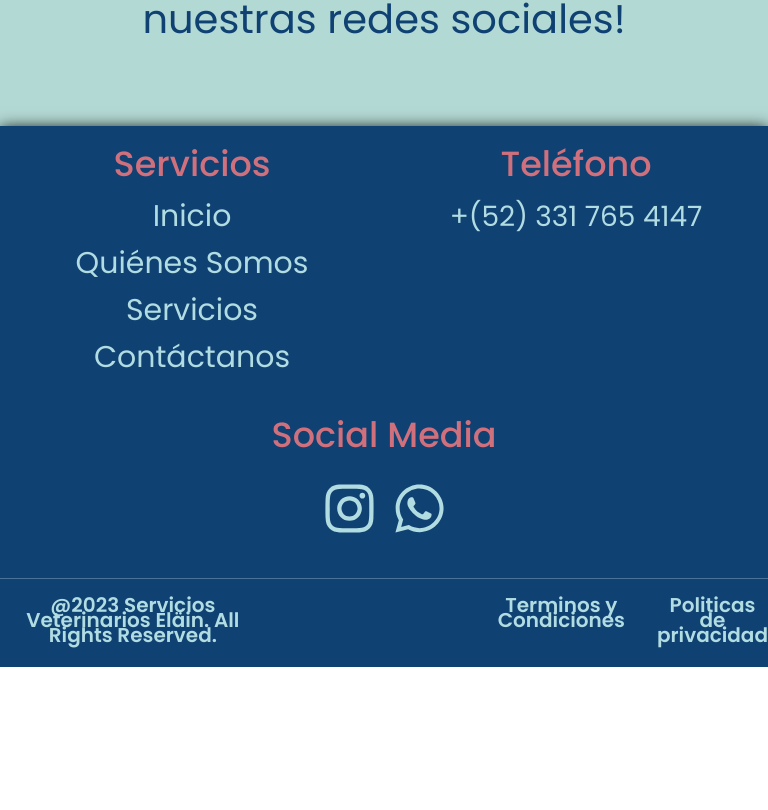
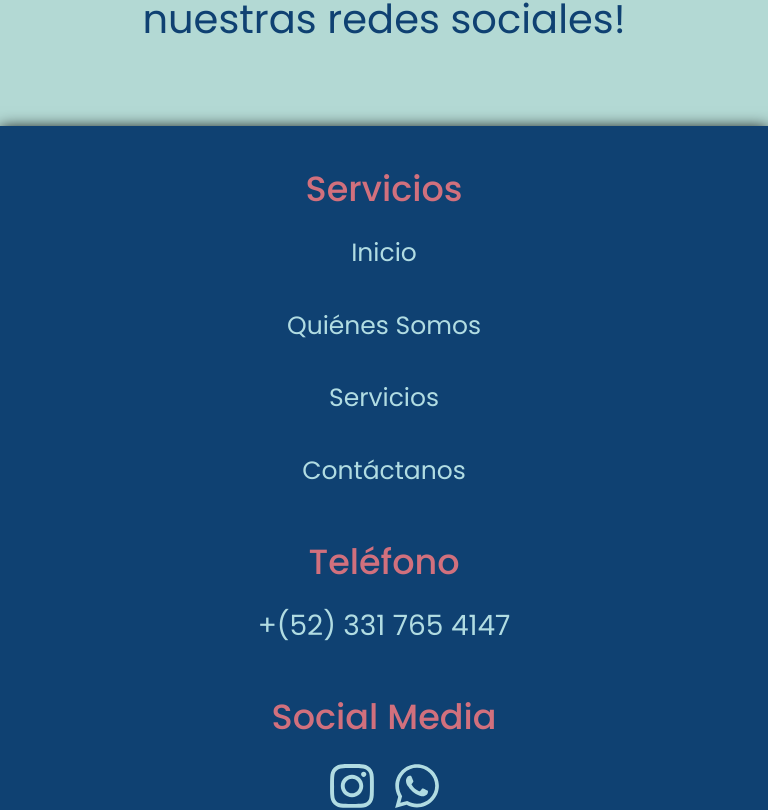
Before and after one commit to MiguelABFlores/vet-services-website, a React (Create React App) app in the folder sve-app/: page / in a window 768 px wide. Shown: the part 3840-4650 px from the top of the page. Before the commit the page ends 4507 px from the top, so only its background shows below. Built offline with nearby package versions, Linux system fonts and the light colour scheme.

Commit message:
footer responsiveness adjsut

```diff
--- a/sve-app/src/styles/Footer.css
+++ b/sve-app/src/styles/Footer.css
@@ -127,6 +127,7 @@ hr {
   }
 
   .sb__footer-below {
+    gap: 25px;
     flex-direction: column;
     align-items: center;
     margin-top: 1rem;
@@ -175,6 +176,7 @@ hr {
   }
 
   .sb__footer-below {
+    gap: 15px;
     flex-direction: column;
     align-items: center;
     margin-top: 1rem;
@@ -194,3 +196,55 @@ hr {
     margin: 0.5rem 0;
   }
 }
+
+@media screen and (min-width: 545px) and (max-width: 995px){
+  .sb__footer-links {
+    padding-top: 25px;
+    flex-direction: column;
+    align-items: center;
+  }
+
+  .sb__footer-links-div {
+    width: 100%;
+    margin: 1rem 0;
+  }
+
+  .sb__footer-links-div p {
+    padding-top: 0.7rem;
+    font-size: 25px;
+    padding-bottom: 0.9rem;
+  }
+
+  .sb__footer-links-div h4 {
+    font-size: 35px;
+  }
+
+  .socialmedia {
+    flex-direction: row;
+    font-size: 50px;
+  }
+
+  .sb__footer-below {
+    margin-top: 0;
+    gap: 70px;
+    flex-direction: row;
+    align-items: center;
+    justify-content: center;
+    text-align: center;
+    margin-top: 1rem;
+  }
+
+  .sb__footer-copyright{
+    font-size: 17px;
+  }
+
+  .sb__footer-below-links {
+    gap: 15px;
+    margin-bottom: 1.1rem;
+  }
+
+  .sb__footer-below-links p {
+    font-size: 16px;
+    margin: 0.5rem 0;
+  }
+}
```
